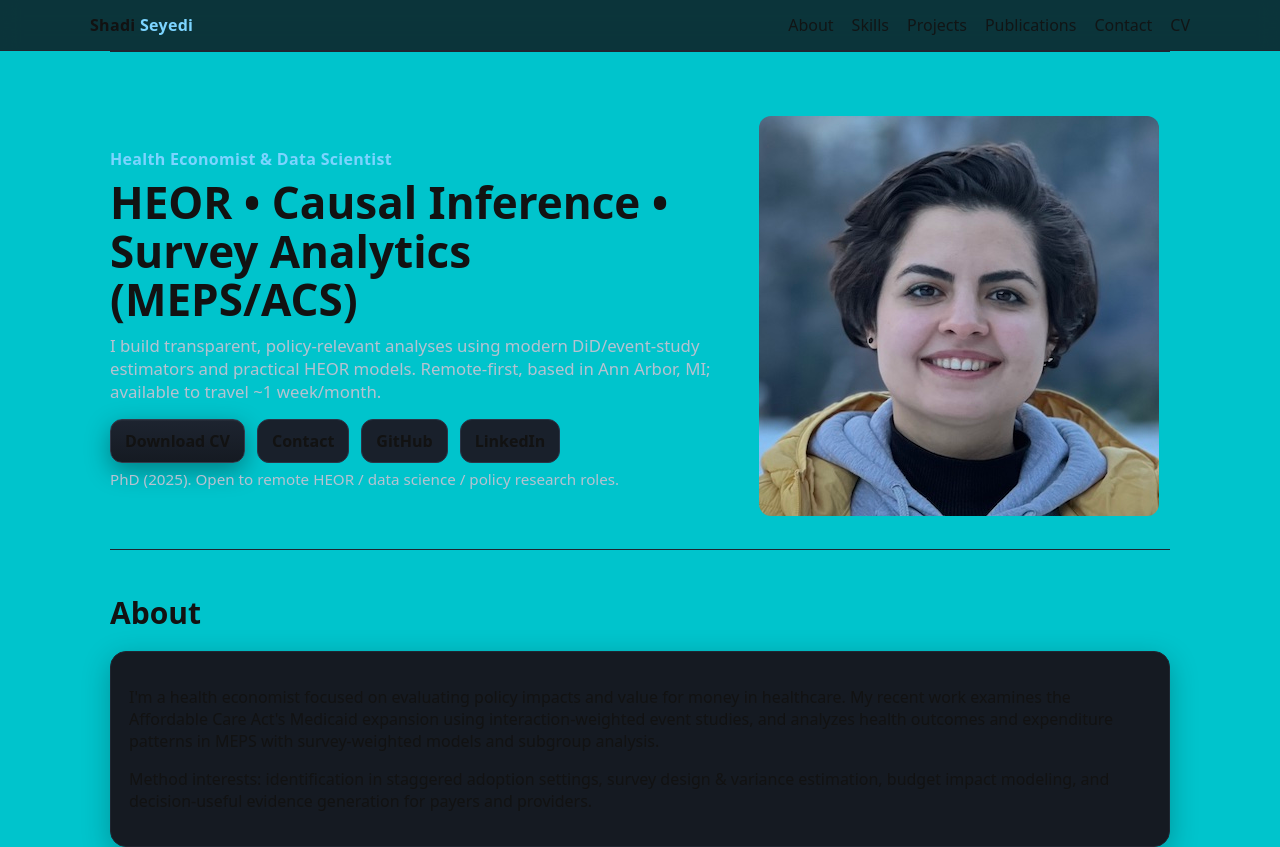
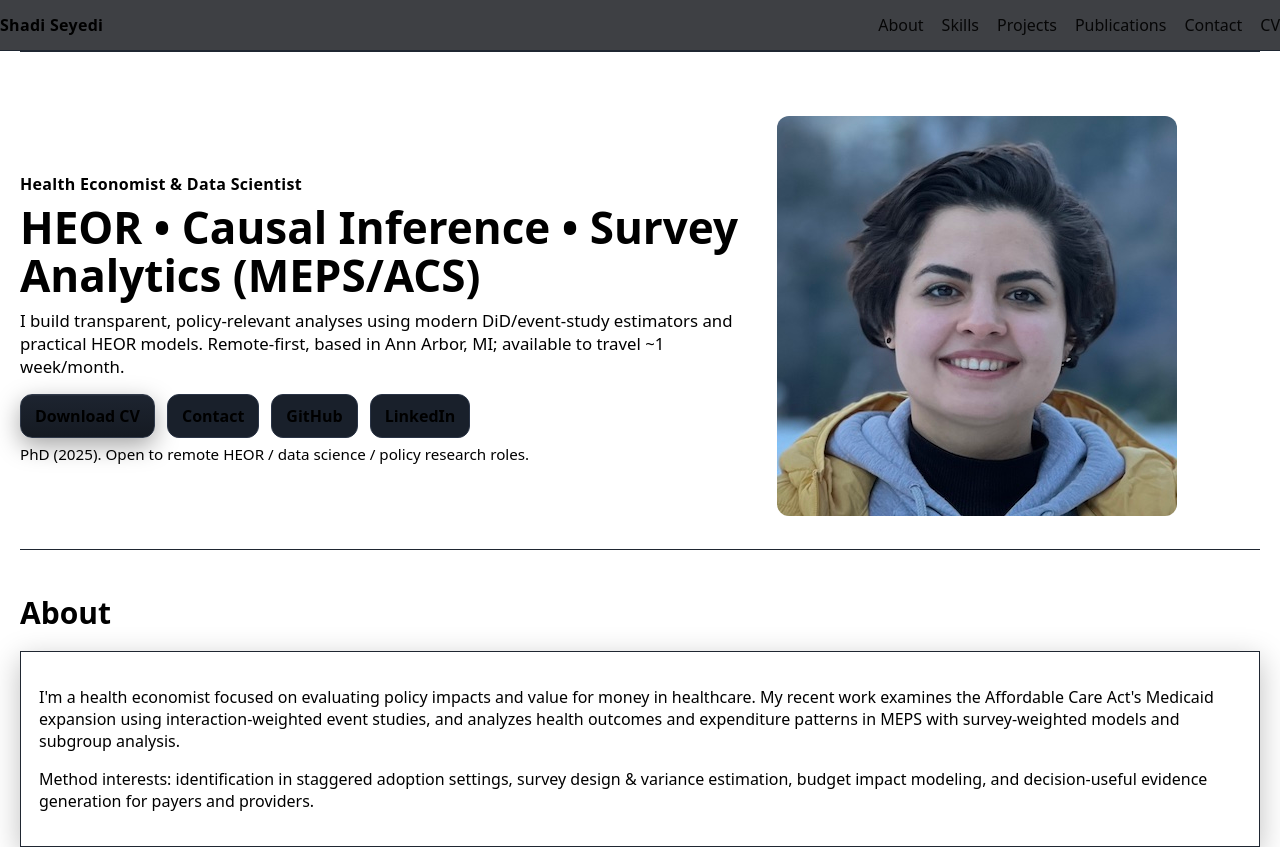
Before and after one commit to Shadi-Sadie/Shadi-Sadie.github.io, a plain HTML site: page index.html in a window 1280 px wide. Shown: the top 847 px of the page. Drawn offline with Linux system fonts and the light colour scheme.

Commit message:
changed color index.html

```diff
--- a/index.html
+++ b/index.html
@@ -15,17 +15,16 @@
   <meta name="theme-color" content="#0e1116" />
 
   <style>
-    :root {
-      --bg: #00c4cc;          /* charcoal */
-      --panel: #151a22;       /* dark slate */
-      --text: #121212;        /* near-white */
-      --muted: #b6c2d1;       /* muted text */
-      --accent: #7cd4ff;      /* soft cyan */
-      --accent-2: #ffd166;    /* warm accent */
-      --link: #8ecae6;        /* link */
-      --maxw: 1100px;
-      --radius: 16px;
-    }
+    --bg: #F9FAFB;        /* almost white background */
+    --panel: #E5E7EB;     /* light gray panels */
+    --text: #1F2937;      /* dark gray text (not pure black) */
+    --muted: #6B7280;     /* muted gray text */
+    --accent: #7BAFAF;    /* soft desaturated blue-green */
+    --accent-2: #A69972;  /* lighter blue-green accent */
+    --link: #4B7F82;      /* deep teal link color */
+    --maxw: 1100px;
+    --radius: 16px;
+     }
     * { box-sizing: border-box; }
     html, body { margin: 0; padding: 0; background: var(--bg); color: var(--text); font-family: system-ui, -apple-system, Segoe UI, Roboto, Ubuntu, Cantarell, Noto Sans, "Helvetica Neue", Arial, "Apple Color Emoji", "Segoe UI Emoji"; }
     a { color: var(--link); text-decoration: none; }
```
